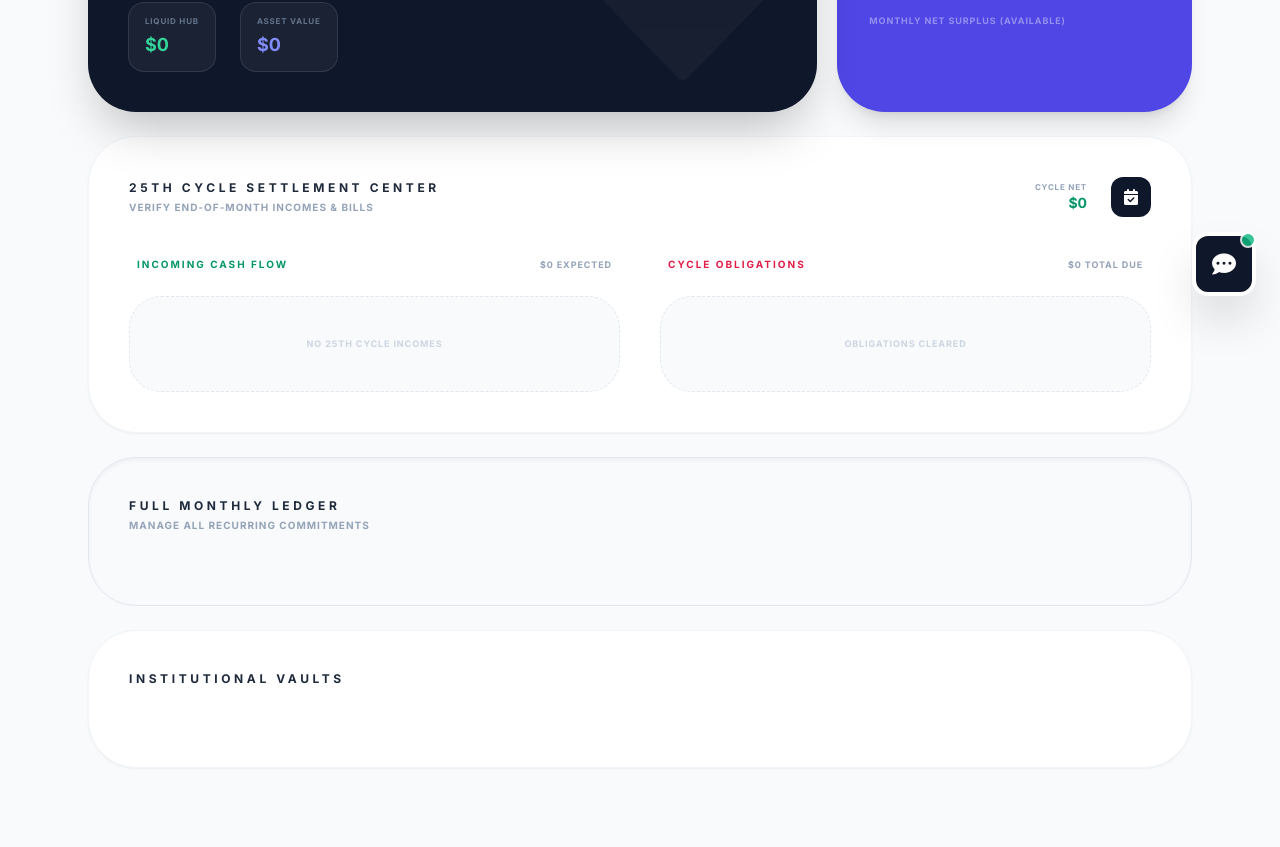
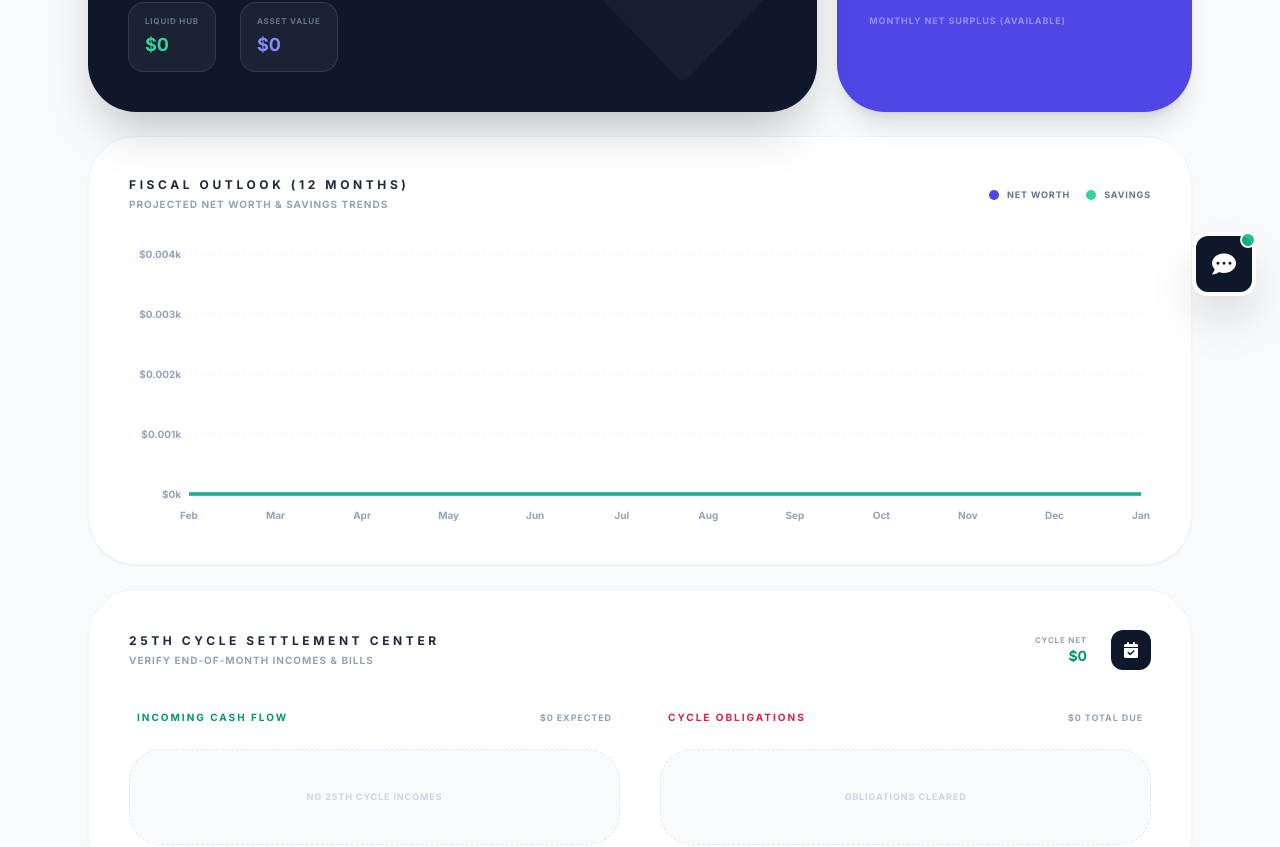
Before and after one commit to MrFixITslu/SmartBudget-AI, a React (Vite) app: page / in a window 1280 px wide. Shown: the part 480-1327 px from the top of the page. Built offline with nearby package versions, Linux system fonts and the light colour scheme.

Commit message:
feat(dashboard): Add 12-month financial projection chart
Includes a new chart component to visualize the projected net worth and savings over the next 12 months, based on current financial data and recurring income/expenses.

```diff
--- a/components/Dashboard.tsx
+++ b/components/Dashboard.tsx
@@ -1,5 +1,6 @@
 
 import React, { useMemo, useState } from 'react';
+import { AreaChart, Area, XAxis, YAxis, CartesianGrid, Tooltip, ResponsiveContainer } from 'recharts';
 import { Transaction, RecurringExpense, RecurringIncome, SavingGoal, InvestmentAccount, MarketPrice, BankConnection } from '../types';
 import { syncLucelecPortal } from '../services/bankApiService';
 
@@ -79,6 +80,29 @@ const Dashboard: React.FC<Props> = ({
     [recurringIncomes]
   );
   const safetyMargin = totalMonthlyRecurringIncome - totalMonthlyRecurringExpenses - totalOverdue;
+
+  // 12-Month Projection Logic
+  const projectionData = useMemo(() => {
+    const data = [];
+    const monthlyNet = totalMonthlyRecurringIncome - totalMonthlyRecurringExpenses;
+    const months = ['Jan', 'Feb', 'Mar', 'Apr', 'May', 'Jun', 'Jul', 'Aug', 'Sep', 'Oct', 'Nov', 'Dec'];
+    const currentMonthIdx = new Date().getMonth();
+
+    let runningNetWorth = netWorth;
+    let runningSavings = liquidFunds;
+
+    for (let i = 0; i < 12; i++) {
+      const monthLabel = months[(currentMonthIdx + i) % 12];
+      data.push({
+        name: monthLabel,
+        ProjectedNetWorth: Math.round(runningNetWorth),
+        ProjectedSavings: Math.round(runningSavings)
+      });
+      runningNetWorth += monthlyNet;
+      runningSavings += monthlyNet;
+    }
+    return data;
+  }, [netWorth, liquidFunds, totalMonthlyRecurringIncome, totalMonthlyRecurringExpenses]);
 
   // 25th Cycle Priority logic
   const cycleBills = useMemo(() => {
@@ -282,6 +306,85 @@ const Dashboard: React.FC<Props> = ({
         </div>
       </div>
 
+      {/* Fiscal Projections Section */}
+      <section className="bg-white p-10 rounded-[3rem] border border-slate-100 shadow-sm overflow-hidden">
+        <div className="flex flex-col md:flex-row md:items-center justify-between gap-4 mb-8">
+          <div>
+            <h3 className="font-black text-slate-800 uppercase text-xs tracking-[0.3em]">Fiscal Outlook (12 Months)</h3>
+            <p className="text-[10px] text-slate-400 font-bold uppercase mt-1 tracking-widest">Projected Net Worth & Savings Trends</p>
+          </div>
+          <div className="flex items-center gap-4">
+            <div className="flex items-center gap-2">
+              <span className="w-2.5 h-2.5 bg-indigo-600 rounded-full"></span>
+              <span className="text-[9px] font-black text-slate-500 uppercase tracking-widest">Net Worth</span>
+            </div>
+            <div className="flex items-center gap-2">
+              <span className="w-2.5 h-2.5 bg-emerald-400 rounded-full"></span>
+              <span className="text-[9px] font-black text-slate-500 uppercase tracking-widest">Savings</span>
+            </div>
+          </div>
+        </div>
+
+        <div className="h-[280px] w-full">
+          <ResponsiveContainer width="100%" height="100%">
+            <AreaChart data={projectionData} margin={{ top: 10, right: 10, left: 0, bottom: 0 }}>
+              <defs>
+                <linearGradient id="colorNet" x1="0" y1="0" x2="0" y2="1">
+                  <stop offset="5%" stopColor="#4f46e5" stopOpacity={0.1}/>
+                  <stop offset="95%" stopColor="#4f46e5" stopOpacity={0}/>
+                </linearGradient>
+                <linearGradient id="colorSave" x1="0" y1="0" x2="0" y2="1">
+                  <stop offset="5%" stopColor="#10b981" stopOpacity={0.1}/>
+                  <stop offset="95%" stopColor="#10b981" stopOpacity={0}/>
+                </linearGradient>
+              </defs>
+              <CartesianGrid strokeDasharray="3 3" vertical={false} stroke="#f1f5f9" />
+              <XAxis
+                dataKey="name"
+                axisLine={false}
+                tickLine={false}
+                tick={{ fontSize: 10, fontWeight: 700, fill: '#94a3b8' }}
+                dy={10}
+              />
+              <YAxis
+                axisLine={false}
+                tickLine={false}
+                tick={{ fontSize: 10, fontWeight: 700, fill: '#94a3b8' }}
+                tickFormatter={(value) => `$${value / 1000}k`}
+              />
+              <Tooltip
+                contentStyle={{
+                  borderRadius: '20px',
+                  border: 'none',
+                  boxShadow: '0 10px 15px -3px rgba(0,0,0,0.1)',
+                  fontSize: '12px',
+                  fontWeight: 'bold'
+                }}
+                itemStyle={{ fontSize: '11px', textTransform: 'uppercase', letterSpacing: '0.05em' }}
+              />
+              <Area
+                type="monotone"
+                dataKey="ProjectedNetWorth"
+                stroke="#4f46e5"
+                strokeWidth={3}
+                fillOpacity={1}
+                fill="url(#colorNet)"
+                animationDuration={1500}
+              />
+              <Area
+                type="monotone"
+                dataKey="ProjectedSavings"
+                stroke="#10b981"
+                strokeWidth={3}
+                fillOpacity={1}
+                fill="url(#colorSave)"
+                animationDuration={1500}
+              />
+            </AreaChart>
+          </ResponsiveContainer>
+        </div>
+      </section>
+
       {/* 25th Cycle Center - Incomes & Obligations */}
       <section className="bg-white p-10 rounded-[3rem] border border-slate-100 shadow-sm overflow-hidden">
         <div className="flex flex-col md:flex-row md:items-center justify-between gap-4 mb-10">
```
